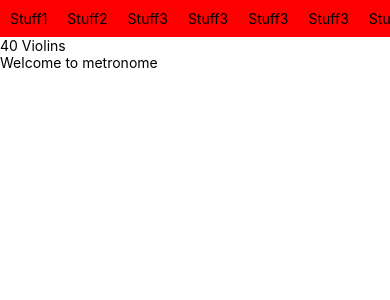
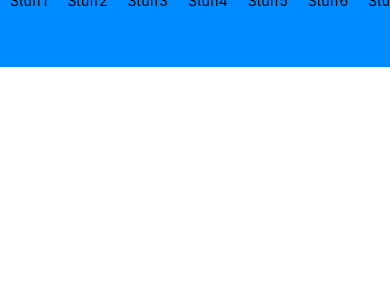
Before and after one commit to cursorweb/40violins, a React Native app: screen / in a window 390 px wide. Shown: the top 300 px of the page. Built offline with nearby package versions, Linux system fonts and the light colour scheme.

Commit message:
Added some basic theming

```diff
--- a/App.tsx
+++ b/App.tsx
@@ -1,5 +1,7 @@
-import { StyleSheet, Text, SafeAreaView, View } from 'react-native';
+import { StyleSheet, Text, SafeAreaView, View, StatusBar, Button } from 'react-native';
 import { ReactElement } from 'react';
+
+import { ThemeName, ThemeProvider, useTheme } from './theme/theme';
 
 import Nav from './components/Nav';
 
@@ -7,23 +9,53 @@ import Metronome from './components/metronome';
 import Tuner from './components/tuner';
 
 
-export default function App() {
+function Main() {
+  const { setTheme } = useTheme();
+
   let curItem: ReactElement = <Metronome />;
   function changePage() {
     // change which thing is being shown...
   }
 
   return (
+    <View style={styles().body}>
+      <StatusBar
+        barStyle="dark-content"
+      />
+
       <SafeAreaView>
-      <Nav changeBtn={changePage} />
+        <View style={styles().main}>
           <Text>40 Violins</Text>
           <View>
             {curItem}
           </View>
+          <Button title='yo' onPress={() => setTheme((prev: ThemeName) => prev == "light" ? "dark" : "light")} />
+        </View>
       </SafeAreaView>
+
+      <Nav changeBtn={changePage} />
+    </View>
   );
 }
 
-const styles = StyleSheet.create({
+export default function App() {
+  return (
+    <ThemeProvider>
+      <Main />
+    </ThemeProvider>
+  );
+}
 
+const styles = () => {
+  const { theme } = useTheme();
+
+  return StyleSheet.create({
+    body: {
+      backgroundColor: theme.background
+    },
+    main: {
+      height: "100%",
+      backgroundColor: theme.background
+    }
   });
+}
--- a/components/Nav.tsx
+++ b/components/Nav.tsx
@@ -1,33 +1,30 @@
 import { ScrollView, StyleSheet, Text } from "react-native";
+import { useTheme } from "../theme/theme";
 
-export default function Nav({ changeBtn } : { changeBtn: (num: number) => void }) {
-
-
+export default function Nav({ changeBtn }: { changeBtn: (num: number) => void }) {
   return (
-    <ScrollView style={styles.nav} horizontal={true} bounces={false}>
-      <Text style={styles.btn}>Stuff1</Text>
-      <Text style={styles.btn}>Stuff2</Text>
-      <Text style={styles.btn}>Stuff3</Text>
-      <Text style={styles.btn}>Stuff3</Text>
-      <Text style={styles.btn}>Stuff3</Text>
-      <Text style={styles.btn}>Stuff3</Text>
-      <Text style={styles.btn}>Stuff3</Text>
-      <Text style={styles.btn}>Stuff3</Text>
-      <Text style={styles.btn}>Stuff3</Text>
-      <Text style={styles.btn}>Stuff3</Text>
-      <Text style={styles.btn}>Stuff3</Text>
+    <ScrollView style={styles().nav} horizontal={true} bounces={false}>
+      {[...new Array(50)].map((_, i) => <Text key={i} style={styles().btn}>Stuff{i + 1}</Text>)}
     </ScrollView>
   );
 }
 
-const styles = StyleSheet.create({
+const styles = () => {
+  const { theme } = useTheme();
+
+  return StyleSheet.create({
     btn: {
-    backgroundColor: "red",
+      backgroundColor: theme.primary,
+      color: theme.text,
       padding: 10
     },
     nav: {
       display: "flex",
       flexDirection: "row",
-    backgroundColor: "orange"
+      position: "absolute",
+      bottom: 0,
+      height: 85,
+      width: "100%"
     }
   });
+};
--- /dev/null
+++ b/theme/dark.ts
@@ -0,0 +1,9 @@
+import { Theme } from "./theme";
+
+export const dark: Theme = {
+  background: "#001635",
+  primary: "#3d474d",
+  secondary: "",
+  text: "#fff",
+  dark: false,
+};
--- /dev/null
+++ b/theme/light.ts
@@ -0,0 +1,9 @@
+import { Theme } from "./theme";
+
+export const light: Theme =  {
+  background: "#e7f2f6",
+  primary: "#008aff",
+  secondary: "",
+  text: "#000",
+  dark: false,
+};
--- /dev/null
+++ b/theme/theme.tsx
@@ -0,0 +1,57 @@
+import React, { SetStateAction, useContext, useEffect, useState } from "react";
+import { useColorScheme } from "react-native";
+import { light } from "./light";
+import { dark } from "./dark";
+import { Dispatch } from "react";
+
+export interface Theme {
+  background: string,
+  primary: string,
+  secondary: string,
+  text: string,
+  dark: boolean
+}
+
+export const themes = {
+  light,
+  dark,
+};
+
+export type ThemeName = keyof typeof themes;
+
+export interface ThemeContextInterface {
+  theme: ThemeName,
+  setTheme: Dispatch<SetStateAction<ThemeName>>
+}
+
+export const ThemeContext = React.createContext<ThemeContextInterface | null>(null);
+
+export const ThemeProvider: React.FC = ({ children }) => {
+  const scheme = useColorScheme();
+  const [theme, setTheme] = useState<keyof typeof themes>(scheme ?? "light");
+
+  // this is where you can load some user data
+
+  return (
+    <ThemeContext.Provider value={{ theme, setTheme }}>
+      {children}
+    </ThemeContext.Provider>
+  );
+}
+
+export const useTheme = () => {
+  const { theme, setTheme } = useContext(ThemeContext)!;
+
+  switch (theme) {
+    case 'dark':
+      return {
+        theme: themes.dark,
+        setTheme
+      };
+    case 'light':
+      return {
+        theme: themes.light,
+        setTheme
+      };
+  }
+}
```
Also changed, not shown: styles.tsx (deleted). Lines whose indentation alone changed are shown as unchanged.
